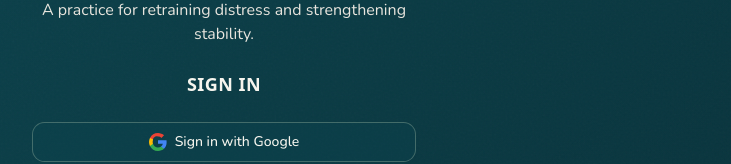
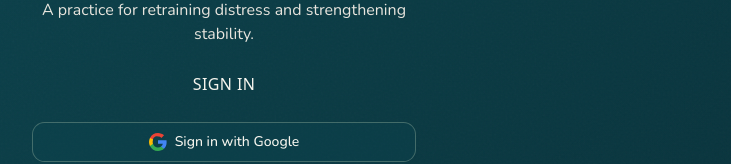
Before and after one commit to AngeliqueMarachev/refactor.v2-the-formation-arc, a React (Vite) app: page /auth in a window 1280 px wide. Shown: the part 203-367 px from the top of the page, without its empty margins (416-1147 px from the left). Built offline with nearby package versions, Linux system fonts and the light colour scheme; the HTML template or start-up script is replaced by a standard one; what @lovable.dev/cloud-auth-js would draw is missing.

Commit message:
Changes
Co-authored-by: AngeliqueMarachev <99116173+AngeliqueMarachev@users.noreply.github.com>

```diff
--- a/src/pages/Auth.tsx
+++ b/src/pages/Auth.tsx
@@ -154,7 +154,7 @@ const Auth = () => {
             <p></p>
             <p className="text-base not-italic">A practice for retraining distress and strengthening stability.</p>
           </div>
-          <h1 className="font-semibold text-foreground font-sans text-lg rounded-none tracking-wide leading-7">
+          <h1 className="text-foreground font-sans rounded-none tracking-wide leading-7 text-base font-medium">
             {isSignUp ? "CREATE AN ACCOUNT" : "SIGN IN"}
           </h1>
         </div>
```
